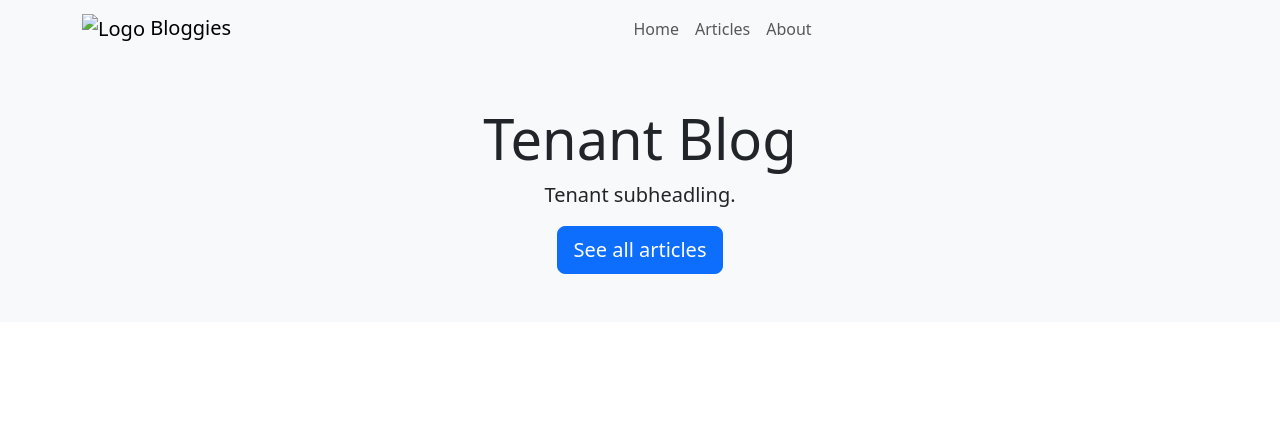
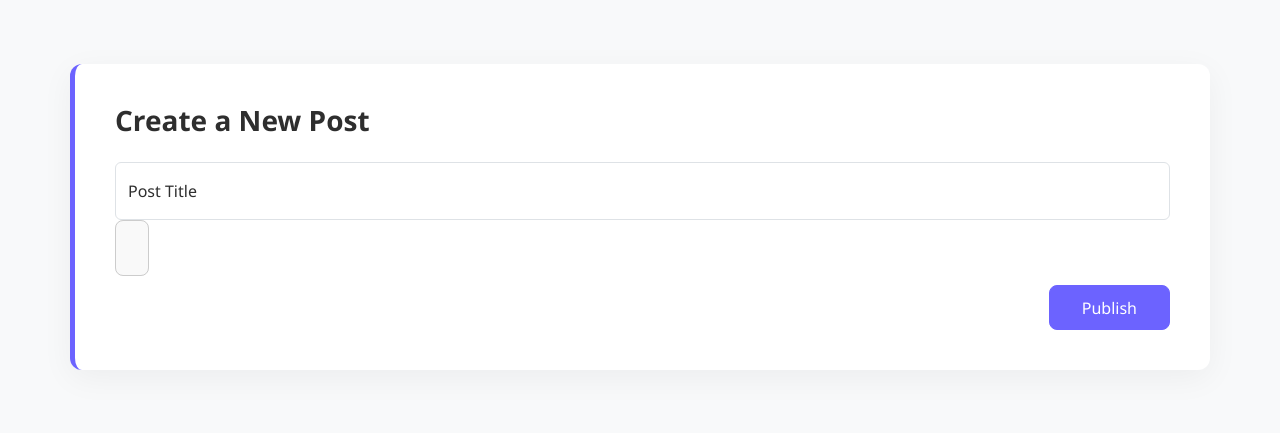
Before and after one commit to amssdias/multitenant-blog-platform, a Django app: page /create-post/ in a window 1280 px wide. Shown: the top 433 px of the page. Run offline with Django 4.2, Linux system fonts and the light colour scheme; some libraries are stand-ins or nearby versions.

Commit message:
Feat(blogs): Update post creation template.

```diff
--- a/apps/blogs/forms/post_form.py
+++ b/apps/blogs/forms/post_form.py
@@ -8,11 +8,6 @@
         model = Post
         fields = ("title", "content")
         widgets = {
-            "title": forms.TextInput(attrs={"class": "form-control"}),
-            "content": forms.Textarea(attrs={
-                "class": "form-control w-100",
-                "placeholder": "Write your content here",
-                "style": "height: 300px",
-                "wrap": "soft",
-            }),
+            "title": forms.TextInput(attrs={"class": "form-control", "placeholder": "Enter your post title"}),
+            "content": forms.HiddenInput(),
         }
--- a/apps/blogs/templates/blogs/post_form.html
+++ b/apps/blogs/templates/blogs/post_form.html
@@ -1,87 +1,70 @@
 {% extends "base.html" %}
 {% load static %}
 {% load i18n %}
+{% load form_filters %}
 
-{% block title %}
-{% trans "Tenant Blog" %}
-{% endblock title %}
+{% block title %}Create New Post{% endblock %}
 
-{% block description %}
-{% trans "" %}
-{% endblock description %}
+{% block css %}
+<link rel="stylesheet" type="text/css" href="https://unpkg.com/trix@2.0.8/dist/trix.css">
+<link rel="stylesheet" href="{% static 'style/css/main.css' %}">
+<link rel="stylesheet" href="{% static 'style/css/blog.css' %}">
+<link rel="stylesheet" href="{% static 'style/css/post-create.css' %}">
+<link rel="stylesheet" href="{% static 'style/css/navbar-admin.css' %}">
+
+{% endblock css %}
 
 {% block scripts %}
-
+<script type="text/javascript" src="https://unpkg.com/trix@2.0.8/dist/trix.umd.min.js"></script>
 {% endblock scripts %}
 
 {% block header %}
-<header>
 
-	<nav class="navbar navbar-expand-md navbar-light bg-light">
-		<div class="container">
-			<!-- Logo -->
-			<a class="navbar-brand" href="/">
-				<img src="https://via.placeholder.com/40" alt="Logo" class="d-inline-block align-text-top">
-				Bloggies
-			</a>
+{% if user_authenticated %}
+<nav class="navbar admin-nav">
+	<div class="container-fluid justify-content-end">
+		<ul class="nav">
+			<li class="nav-item">
+				<a class="nav-link" href="#">Edit Hero</a>
+			</li>
+			<li class="nav-item">
+				<a class="nav-link" href="#">Settings</a>
+			</li>
+			<form method="post" action="{% url 'blogs:logout' %}">
+				{% csrf_token %}
+				<button class="btn btn-primary" type="submit">Log out</button>
+			</form>
+		</ul>
+	</div>
+</nav>
+{% endif %}
 
-			<!-- Navbar Toggler (for mobile view) -->
-			<button class="navbar-toggler" type="button" data-bs-toggle="collapse" data-bs-target="#navbarNav">
-				<span class="navbar-toggler-icon"></span>
-			</button>
 
-			<!-- Centered Menu Links -->
-			<div class="collapse navbar-collapse justify-content-center" id="navbarNav">
-				<ul class="navbar-nav">
-					<li class="nav-item"><a class="nav-link" href="#">Home</a></li>
-					<li class="nav-item"><a class="nav-link" href="#">Articles</a></li>
-					<li class="nav-item"><a class="nav-link" href="#">About</a></li>
-				</ul>
+{% endblock header %}
+
+
+{% block content %}
+<div class="container create-post-wrapper">
+	<div class="post-form">
+		<h2>Create a New Post</h2>
+		<form method="POST" action="{% url 'blogs:create-post' %}">
+			{% csrf_token %}
+
+			<div class="form-floating mb-3">
+				{{ form.title|add_class_if_error:"is-invalid" }}
+				<label for="{{ form.title.id_for_label }}">Post Title</label>
+				{% if form.title.errors %}
+				<div class="invalid-feedback">{{ form.title.errors.0 }}</div>
+				{% endif %}
 			</div>
 
-			<!-- Log out Button (Right Aligned) -->
-			{% if user_authenticated %}
-			<div class="d-flex">
-				<form method="post" action="#">
-					{% csrf_token %}
-					<button class="btn btn-primary" type="submit">Log out</button>
+			<input id="id_content" type="hidden" name="content">
+			<trix-editor input="id_content"></trix-editor>
 
-				</form>
+			<div class="mt-4 text-end">
+				<button type="submit" class="btn btn-primary btn-submit">Publish</button>
 			</div>
-			{% endif %}
-		</div>
-	</nav>
-
-	<header class="container-fluid bg-light text-center py-5">
-		<div class="container">
-			<h1 class="display-4">Tenant Blog</h1>
-			<p class="lead">Tenant subheadling.</p>
-			<a href="#" class="btn btn-primary btn-lg">See all articles</a>
-		</div>
-	</header>
-
-
-</header>
-{% endblock header %}
-
-{% block content %}
-
-{% if user_authenticated %}
-<div class="container">
-	<form method="post" action="{% url 'blogs:create-post' %}">
-		{% csrf_token %}
-		<div class="form-floating mb-3">
-			{{ form.title }}
-			<label for="{{ form.title.id_for_label }}">Title</label>
-		</div>
-
-		<div class="form-floating">
-			{{ form.content }}
-			<label for="{{ form.content.id_for_label }}">Content</label>
-		</div>
-		<button type="submit" class="btn btn-primary">Sign Up</button>
-	</form>
+		</form>
+	</div>
 </div>
-{% endif %}
-
 {% endblock content %}
--- /dev/null
+++ b/bloggies/static/style/css/blog.css
@@ -0,0 +1,115 @@
+body {
+    background-color: #f8f9fa;
+    font-family: 'Segoe UI', sans-serif;
+}
+
+/* Hero Section */
+.hero {
+    position: relative;
+    height: 60vh;
+    background: url('https://via.placeholder.com/1600x600?text=Tenant+Banner') center center / cover no-repeat;
+    display: flex;
+    align-items: center;
+    justify-content: center;
+    color: white;
+    text-align: center;
+}
+
+.hero::before {
+    content: "";
+    position: absolute;
+    inset: 0;
+    background: rgba(0, 0, 0, 0.5); /* Dark overlay */
+}
+
+.hero-content {
+    position: relative;
+    z-index: 1;
+    max-width: 800px;
+    padding: 2rem;
+}
+
+.hero h1 {
+    font-size: 3rem;
+    font-weight: bold;
+}
+
+.hero p {
+    font-size: 1.25rem;
+    margin-top: 0.5rem;
+}
+
+/* Post Cards */
+.post-card {
+    position: relative;
+    border-left: 6px solid #17a2b8; /* Example tenant color */
+    background-color: white;
+    border-radius: 8px;
+    padding: 1.5rem 1.25rem;
+    margin-bottom: 1.5rem;
+    transition: transform 0.2s ease, box-shadow 0.2s ease;
+}
+
+.post-card:hover {
+    transform: translateY(-4px);
+    box-shadow: 0 8px 20px rgba(0, 0, 0, 0.08);
+}
+
+.post-card h4 {
+    font-size: 1.4rem;
+    font-weight: 600;
+    color: #333;
+}
+
+.post-card p {
+    font-size: 1rem;
+    color: #555;
+}
+
+.read-more {
+    display: inline-block;
+    margin-top: 0.5rem;
+    color: #17a2b8;
+    font-weight: 500;
+    text-decoration: none;
+}
+
+.read-more:hover {
+    text-decoration: underline;
+}
+
+.post-actions {
+  position: absolute;
+  top: 1rem;
+  right: 1rem;
+  display: flex;
+  gap: 0.5rem;
+}
+
+.post-actions button {
+  padding: 0.25rem 0.5rem;
+}
+
+/* Floating Button */
+.floating-btn {
+  position: fixed;
+  bottom: 2rem;
+  right: 2rem;
+  z-index: 1000;
+}
+
+/* Footer */
+footer {
+    background-color: #212529;
+    color: #adb5bd;
+    text-align: center;
+    padding: 1.25rem 0;
+    font-size: 0.9rem;
+    margin-top: 4rem;
+}
+
+.post-preview {
+    font-size: 1rem;
+    line-height: 1.6;
+    color: #333;
+}
--- /dev/null
+++ b/bloggies/static/style/css/navbar-admin.css
@@ -0,0 +1,15 @@
+/* Admin Top Nav */
+.admin-nav {
+    background-color: rgba(255, 255, 255, 0.9);
+    backdrop-filter: blur(4px);
+    border-bottom: 1px solid #dee2e6;
+}
+
+.admin-nav .nav-link {
+    color: #495057;
+    font-weight: 500;
+}
+
+.admin-nav .nav-link:hover {
+    color: #0d6efd;
+}
--- /dev/null
+++ b/bloggies/static/style/css/post-create.css
@@ -0,0 +1,46 @@
+.create-post-wrapper {
+	padding: 4rem 0;
+}
+
+.post-form {
+	max-width: 1200px;
+	margin: auto;
+	background: #fff;
+	padding: 2.5rem;
+	border-radius: 12px;
+	box-shadow: 0 8px 32px rgba(0,0,0,0.05);
+	border-left: 5px solid #6c63ff;
+}
+
+.post-form h2 {
+	font-size: 1.75rem;
+	font-weight: 600;
+	margin-bottom: 1.5rem;
+}
+
+trix-editor {
+	background: #f9f9f9;
+	border-radius: 8px;
+	padding: 1rem;
+	border: 1px solid #ccc;
+	min-height: 30rem;
+	line-height: 1.6;
+	font-size: 1rem;
+}
+
+
+trix-editor:focus {
+	border-color: #6c63ff;
+	box-shadow: 0 0 0 0.15rem rgba(108, 99, 255, 0.25);
+}
+
+.btn-submit {
+	background-color: #6c63ff;
+	border-color: #6c63ff;
+	padding: 0.6rem 2rem;
+	border-radius: 8px;
+}
+
+.btn-submit:hover {
+	background-color: #5952e2;
+}
```
